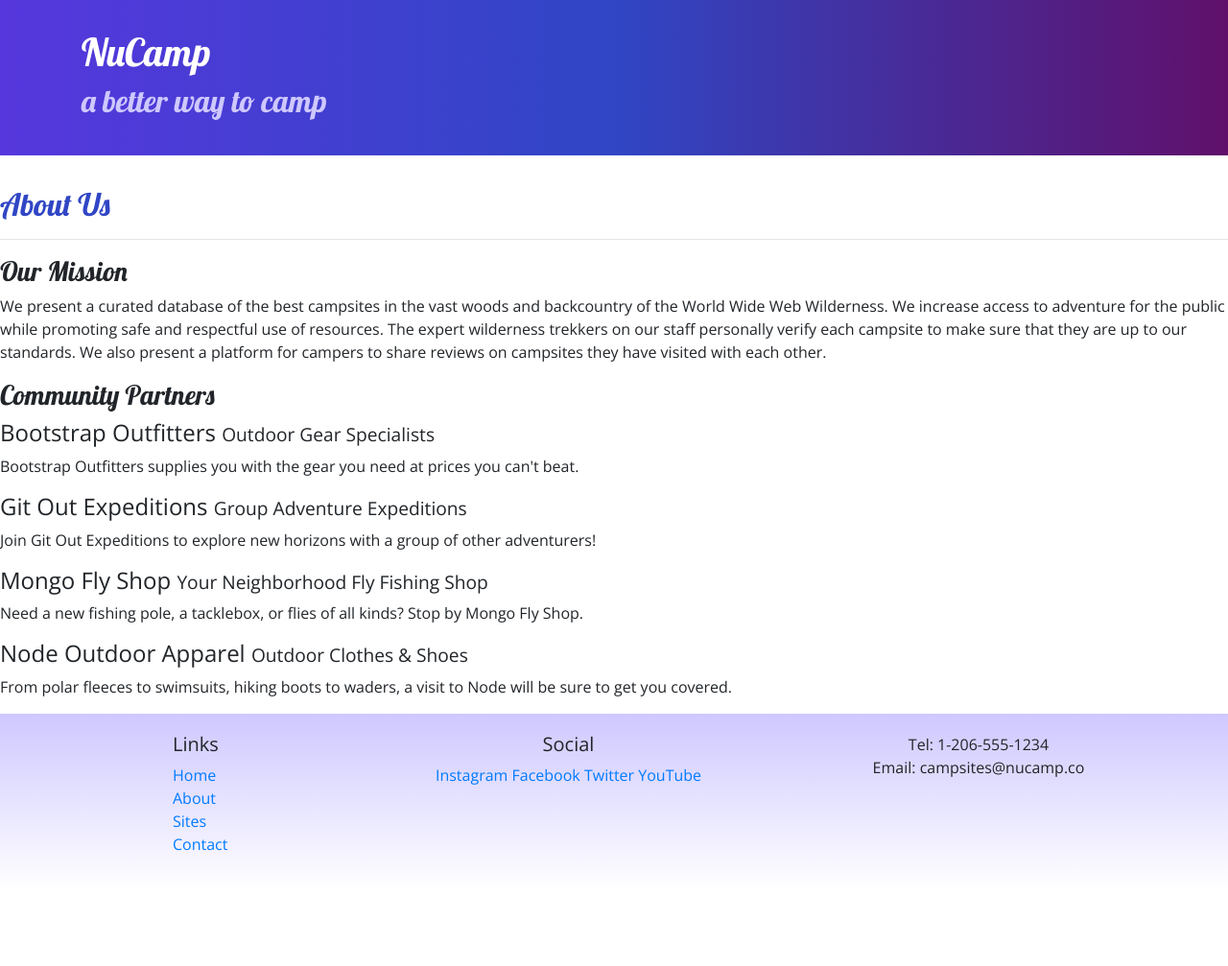
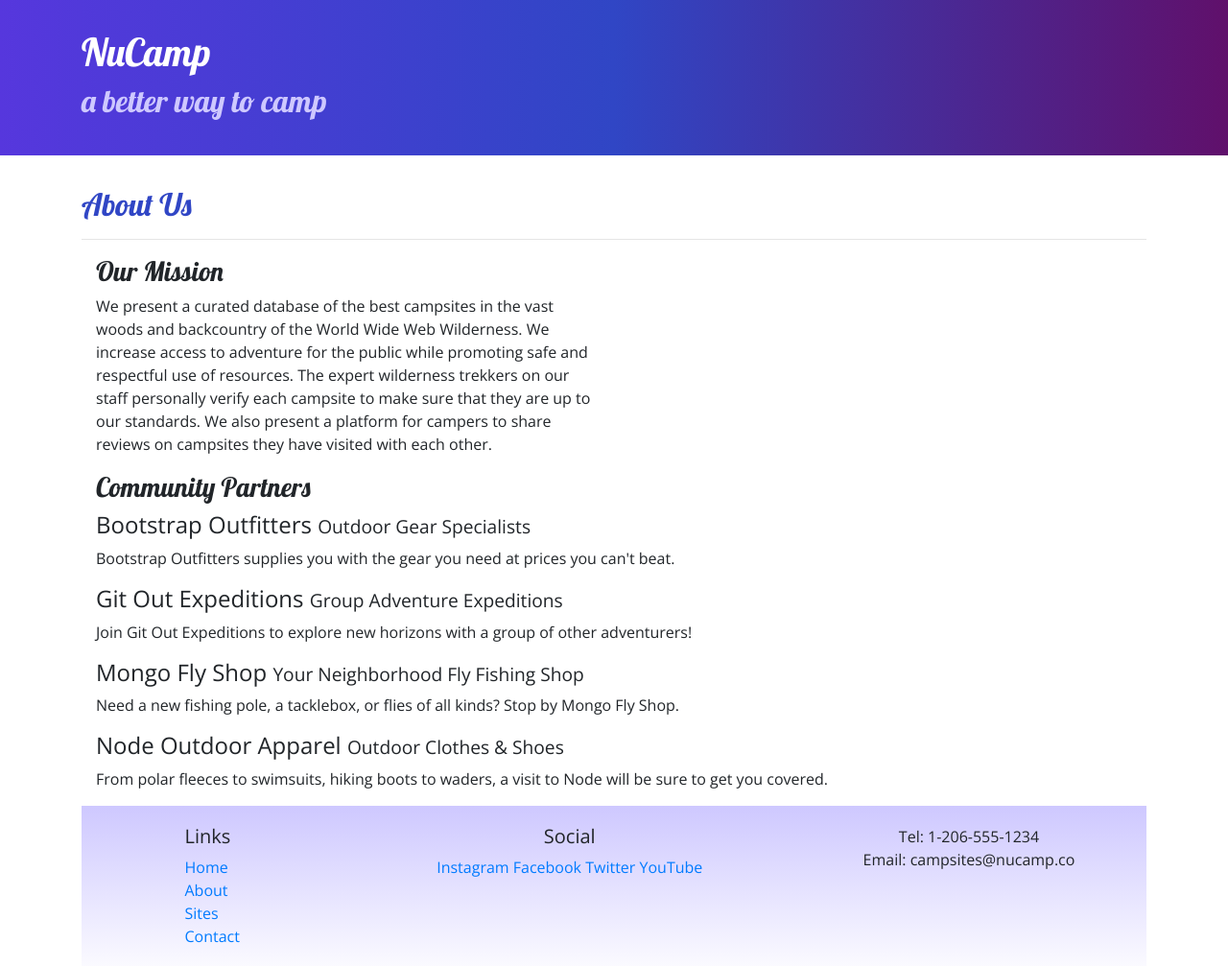
Before and after one commit to nickmingyang/nucampsite, a website: page aboutus.html in a window 1280 px wide. Shown: the whole page at 96% size. Before the commit the page ends 928 px from the top, so only its background shows below. Drawn offline with nearby package versions, Linux system fonts and the light colour scheme.

Commit message:
after week1 workshop

```diff
--- a/aboutus.html
+++ b/aboutus.html
@@ -27,32 +27,38 @@
         </div>
     </header>
 
-    <div>
-        <div>
-            <div>
+    <div class="container">
+        <div class="row">
+            <div class="col-12">
                <h2>About Us</h2>
                <hr />
             </div>
         </div>
 
-        <div>
-            <div>
+        <div class="container">
+            <div class="row">
+                <div class="col-12 col-sm-6">
                     <h3>Our Mission</h3>
                     <p>We present a curated database of the best campsites in the vast woods and backcountry of the World Wide Web Wilderness. We increase access to adventure for the public while promoting safe and respectful use of resources. The expert wilderness trekkers on our staff personally verify each campsite to make sure that they are up to our standards. We also present a platform for campers to share reviews on campsites they have visited with each other.</p>
+
+                </div>
+
             </div>
         </div>
+        <!-- <hr /> -->
+        <div class="container">
+            <div class="row">
+                <div class="col-12">
+                    <h3>Community Partners</h3>
 
-        <div>
-            <div>
-                <h3>Community Partners</h3>
                     <h4>Bootstrap Outfitters <small>Outdoor Gear Specialists</small></h4>
-                <p>Bootstrap Outfitters supplies you with the gear you need at prices you can't beat.</p>
+                    <p class="d-none d-sm-block">Bootstrap Outfitters supplies you with the gear you need at prices you can't beat.</p>
                     <h4>Git Out Expeditions <small>Group Adventure Expeditions</small></h4>
-                <p>Join Git Out Expeditions to explore new horizons with a group of other adventurers!</p>
+                    <p class="d-none d-sm-block">Join Git Out Expeditions to explore new horizons with a group of other adventurers!</p>
                     <h4>Mongo Fly Shop <small>Your Neighborhood Fly Fishing Shop</small></h4>
-                <p>Need a new fishing pole, a tacklebox, or flies of all kinds? Stop by Mongo Fly Shop.</p>
+                    <p class="d-none d-sm-block">Need a new fishing pole, a tacklebox, or flies of all kinds? Stop by Mongo Fly Shop.</p>
                     <h4>Node Outdoor Apparel <small>Outdoor Clothes & Shoes</small></h4>
-                <p>From polar fleeces to swimsuits, hiking boots to waders, a visit to Node will be sure to get you covered.</p>
+                    <p class="d-none d-sm-block">From polar fleeces to swimsuits, hiking boots to waders, a visit to Node will be sure to get you covered.</p>
                 </div>
             </div>
         </div>
```
Also changed, not shown: index.html (+4 -4 lines). Lines whose indentation alone changed are shown as unchanged.
